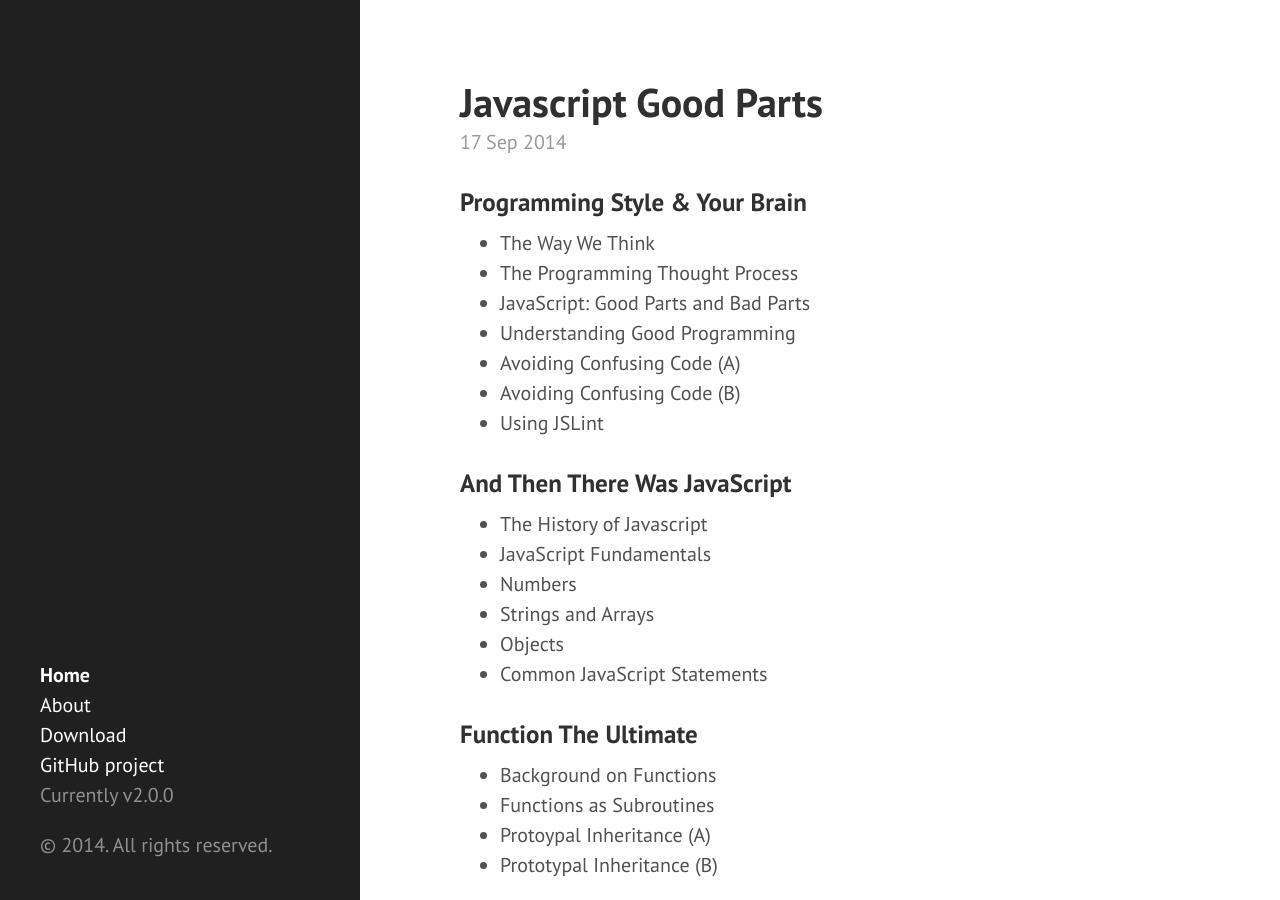
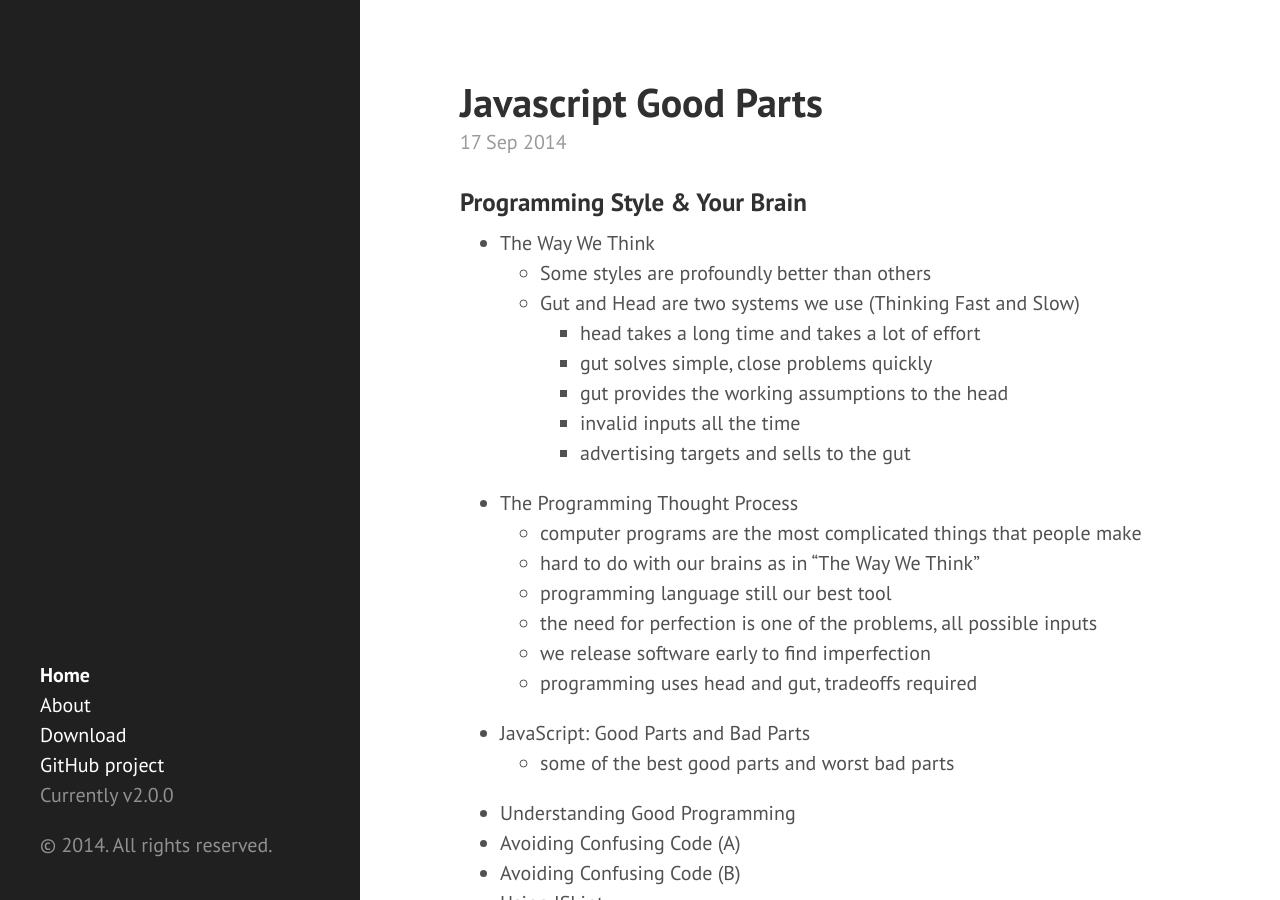
Before and after one commit to eneiand/eneiand.github.io, a Jekyll site: the page built from index.html, in a window 1280 px wide and 900 px high, scrolled down 656 px. Built offline with Jekyll 4.4.1, drawn with Linux system fonts in a browser that asks for light colours; Markdown is read by kramdown in place of the engine named in the settings; the list of posts is cut into pages by our own code.

Commit message:
Update 2014-09-17-javascript-good-parts.md

```diff
--- a/_posts/2014-09-17-javascript-good-parts.md
+++ b/_posts/2014-09-17-javascript-good-parts.md
@@ -1,8 +1,22 @@
 ### Programming Style & Your Brain
 
 * The Way We Think
+  * Some styles are profoundly better than others
+  * Gut and Head are two systems we use (Thinking Fast and Slow)
+    *  head takes a long time and takes a lot of effort
+    *  gut solves simple, close problems quickly
+    *  gut provides the working assumptions to the head
+    *  invalid inputs all the time
+    *  advertising targets and sells to the gut
 * The Programming Thought Process
+  * computer programs are the most complicated things that people make
+  * hard to do with our brains as in "The Way We Think"
+  * programming language still our best tool
+  * the need for perfection is one of the problems, all possible inputs
+  * we release software early to find imperfection
+  * programming uses head and gut, tradeoffs required
 * JavaScript: Good Parts and Bad Parts
+  * some of the best good parts and worst bad parts
 * Understanding Good Programming
 * Avoiding Confusing Code (A)
 * Avoiding Confusing Code (B)
```
